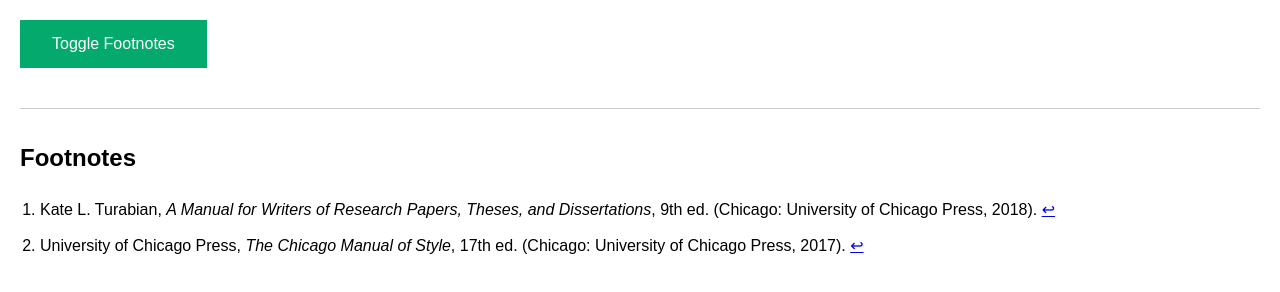
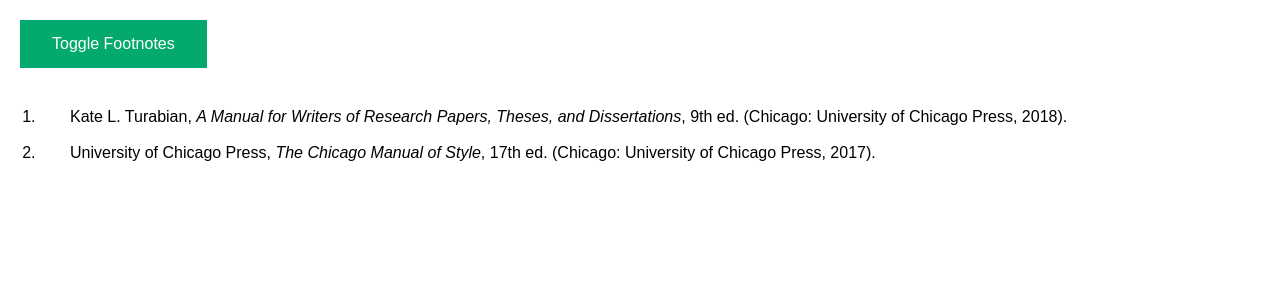
Before and after one commit to eeganr/eegan.us, a plain HTML site: page historyproj/thecasefootnotes.html in a window 1280 px wide. Both pictures are taken after a click on the button "Toggle Footnotes". Drawn offline with Linux system fonts and the light colour scheme.

Commit message:
footnotes

```diff
--- a/historyproj/thecasefootnotes.html
+++ b/historyproj/thecasefootnotes.html
@@ -3,7 +3,6 @@
 <head>
     <meta charset="UTF-8">
     <meta name="viewport" content="width=device-width, initial-scale=1.0">
-    <title>Chicago Style Footnotes</title>
     <style>
         body {
             font-family: Arial, sans-serif;
@@ -11,15 +10,16 @@
             line-height: 1.6;
         }
         .footnotes {
-            margin-top: 40px;
-            border-top: 1px solid #ccc;
+            margin-top: 10px;
             padding-top: 10px;
         }
         .footnotes ol {
             padding-left: 20px;
+            text-indent: 30px;
         }
         .footnotes li {
             margin-bottom: 10px;
+            text-indent: 30px;
         }
         .button {
             background-color: #04AA6D;
@@ -42,17 +42,15 @@
 <body>
     <button onclick="toggleFootnotes()" class="button">Toggle Footnotes</button>
     <div class="footnotes" id="footnotes" style="display: none;">
-        <h2>Footnotes</h2>
         <ol start="1">
             <li id="fn1">
                 Kate L. Turabian, <i>A Manual for Writers of Research Papers, Theses, and Dissertations</i>, 9th ed. (Chicago: University of Chicago Press, 2018).
-                <a href="#note1">↩</a>
             </li>
             <li id="fn2">
                 University of Chicago Press, <i>The Chicago Manual of Style</i>, 17th ed. (Chicago: University of Chicago Press, 2017).
-                <a href="#note2">↩</a>
             </li>
         </ol>
     </div>
+
 </body>
 </html>
```
